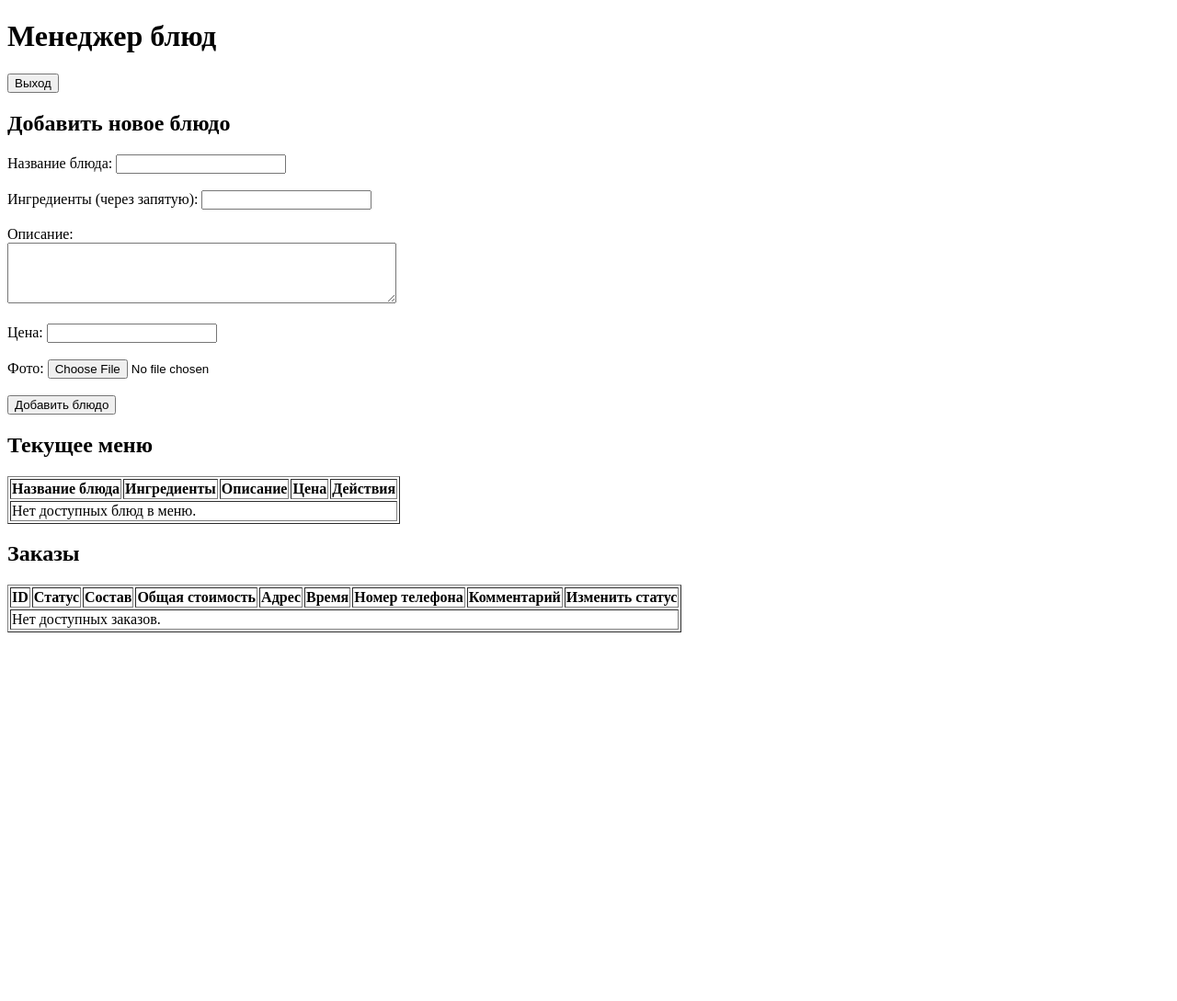
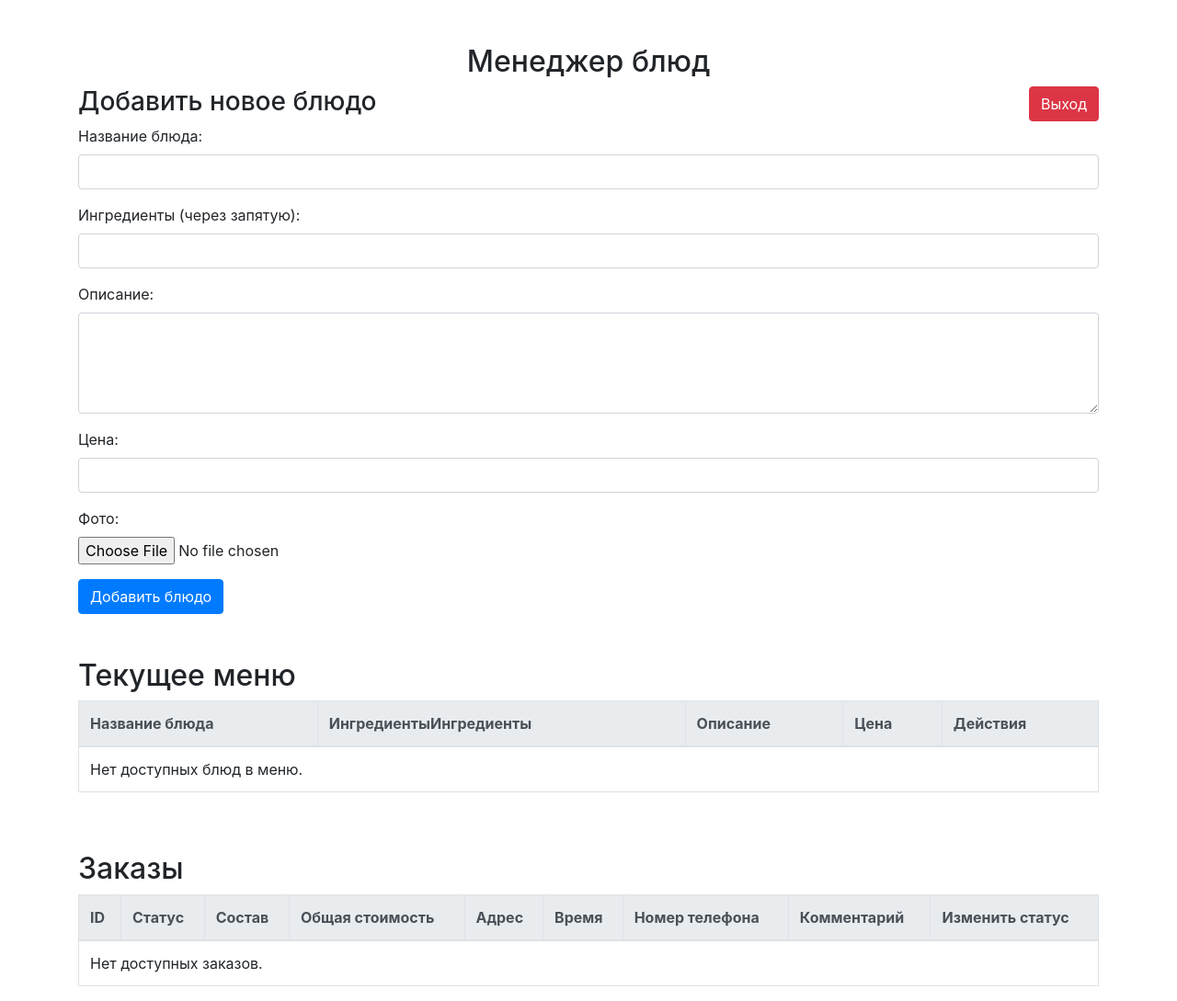
Before and after one commit to Uniqdly/YandexFood, a PHP site: page /meneger.php in a window 1280 px wide. Shown: the whole page at 92% size. Before the commit the page ends 688 px from the top, so only its background shows below. Run offline with PHP 8.4, Linux system fonts and the light colour scheme; data that the repository does not hold is empty.

Commit message:
исправила ошибку некорректной работы

```diff
--- a/meneger.php
+++ b/meneger.php
@@ -1,9 +1,70 @@
+<?php
+session_start(); // Переместил вызов session_start() в самое начало
+
+$conn = new mysqli("localhost", "root", "", "delivery");
+
+if ($conn->connect_error) {
+    die("Connection failed: " . $conn->connect_error);
+}
+
+if (isset($_SESSION['role']) && $_SESSION['role'] !== 'manager') {
+    header('Location: login.php');
+    exit();
+}
+
+if (isset($_POST['submit'])) {
+    // Обработка формы добавления нового блюда
+    $dish_name = $_POST["name"];
+    $ingredients = $_POST["ingredients_name"];
+    $description = $_POST["description"];
+    $price = $_POST["price"];
+    $photo = $_FILES["photo"]["tmp_name"];
+
+    // Вставка данных о блюде в таблицу Dishes
+    $sql = "INSERT INTO Dishes (name, ingredients_name, description, price, photo) VALUES (?, ?, ?, ?, ?)";
+    $stmt = $conn->prepare($sql);
+    $stmt->bind_param("sssis", $dish_name, $ingredients, $description, $price, $photo);
+    $stmt->execute();
+    $stmt->close();
+
+    // Получаем ID добавленного блюда
+    $dish_id = $conn->insert_id;
+
+    // Разделение списка ингредиентов на отдельные записи
+    $ingredient_names = explode(",", $ingredients);
+    foreach ($ingredient_names as $ingredient_name) {
+        // Вставка данных об ингредиенте в таблицу ingredients
+        $ingredient_sql = "INSERT INTO Ingredients (name, name_dishes) VALUES (?, ?)";
+        $ingredient_stmt = $conn->prepare($ingredient_sql);
+        $ingredient_stmt->bind_param("ss", $ingredient_name, $dish_name);
+        $ingredient_stmt->execute();
+        $ingredient_stmt->close();
+    }
+
+    echo "<meta http-equiv='refresh' content='0'>";
+}
+?>
+
 <!DOCTYPE html>
 <html lang="en">
 <head>
     <meta charset="UTF-8">
     <meta name="viewport" content="width=device-width, initial-scale=1.0">
     <title>Менеджер блюд</title>
+    <!-- Подключение Bootstrap -->
+    <link rel="stylesheet" href="https://maxcdn.bootstrapcdn.com/bootstrap/4.5.2/css/bootstrap.min.css">
+    <script src="https://ajax.googleapis.com/ajax/libs/jquery/3.5.1/jquery.min.js"></script>
+    <script src="https://cdnjs.cloudflare.com/ajax/libs/popper.js/1.16.0/umd/popper.min.js"></script>
+    <script src="https://maxcdn.bootstrapcdn.com/bootstrap/4.5.2/js/bootstrap.min.js"></script>
+    <style>
+        /* Дополнительные стили */
+        .btn-toggle {
+            margin-bottom: 5px;
+        }
+        .status-form {
+            display: none;
+        }
+    </style>
     <script src="https://ajax.googleapis.com/ajax/libs/jquery/3.5.1/jquery.min.js"></script>
     <script>
         function logout() {
@@ -40,83 +101,49 @@
     </script>
 </head>
 <body>
-    <h1>Менеджер блюд</h1>
-    <button onclick="logout()">Выход</button>
-    <h2>Добавить новое блюдо</h2>
+<div class="container mt-5">
+        <h2 class="text-center">Менеджер блюд</h2>
+        <button class="btn btn-danger float-right mb-3" onclick="logout()">Выход</button>
+        <h3>Добавить новое блюдо</h3>
         <form action="<?php echo $_SERVER['PHP_SELF']; ?>" method="post" enctype="multipart/form-data">
+            <div class="form-group">
                 <label for="name">Название блюда:</label>
-        <input type="text" id="name" name="name" required><br><br>
-
+                <input type="text" class="form-control" id="name" name="name" required>
+            </div>
+            <div class="form-group">
                 <label for="ingredients_name">Ингредиенты (через запятую):</label>
-        <input type="text" id="ingredients_name" name="ingredients_name" required><br><br>
-
-        <label for="description">Описание:</label><br>
-        <textarea id="description" name="description" rows="4" cols="50"></textarea><br><br>
-
+                <input type="text" class="form-control" id="ingredients_name" name="ingredients_name" required>
+            </div>
+            <div class="form-group">
+                <label for="description">Описание:</label>
+                <textarea class="form-control" id="description" name="description" rows="4" cols="50"></textarea>
+            </div>
+            <div class="form-group">
                 <label for="price">Цена:</label>
-        <input type="text" id="price" name="price" required><br><br>
-
+                <input type="text" class="form-control" id="price" name="price" required>
+            </div>
+            <div class="form-group">
                 <label for="photo">Фото:</label>
-        <input type="file" id="photo" name="photo"><br><br>
-
-        <input type="submit" name="submit" value="Добавить блюдо">
+                <input type="file" class="form-control-file" id="photo" name="photo">
+            </div>
+            <button type="submit" name="submit" class="btn btn-primary">Добавить блюдо</button>
         </form>
-
-    <h2>Текущее меню</h2>
-    <table border="1">
+        <h2 class="mt-5">Текущее меню</h2>
+        <div class="table-responsive">
+            <table class="table table-bordered">
+                <thead class="thead-light">
                     <tr>
                         <th>Название блюда</th>
+                        <th>Ингредиенты</
                         <th>Ингредиенты</th>
         <th>Описание</th>
         <th>Цена</th>
         <th>Действия</th>
         </tr>
+        </thead>
+        <tbody>
+
         <?php
-        // Отображение текущего меню блюд с возможностью редактирования и удаления
-        $conn = new mysqli("localhost", "root", "", "delivery");
-
-        if ($conn->connect_error) {
-            die("Connection failed: " . $conn->connect_error);
-        }
-        session_start();
-
-        if (isset($_SESSION['role']) && $_SESSION['role'] !== 'manager') {
-            // Роль пользователя не является "courier", перенаправляем на страницу логина
-            header('Location: login.php');
-            exit();
-        }
-        if (isset($_POST['submit'])) {
-            // Обработка формы добавления нового блюда
-            $dish_name = $_POST["name"];
-            $ingredients = $_POST["ingredients_name"];
-            $description = $_POST["description"];
-            $price = $_POST["price"];
-            $photo = $_FILES["photo"]["tmp_name"];
-
-            // Вставка данных о блюде в таблицу Dishes
-            $sql = "INSERT INTO Dishes (name, ingredients_name, description, price, photo) VALUES (?, ?, ?, ?, ?)";
-            $stmt = $conn->prepare($sql);
-            $stmt->bind_param("sssis", $dish_name, $ingredients, $description, $price, $photo);
-            $stmt->execute();
-            $stmt->close();
-
-            // Получаем ID добавленного блюда
-            $dish_id = $conn->insert_id;
-
-            // Разделение списка ингредиентов на отдельные записи
-            $ingredient_names = explode(",", $ingredients);
-            foreach ($ingredient_names as $ingredient_name) {
-                // Вставка данных об ингредиенте в таблицу ingredients
-                $ingredient_sql = "INSERT INTO Ingredients (name, name_dishes) VALUES (?, ?)";
-                $ingredient_stmt = $conn->prepare($ingredient_sql);
-                $ingredient_stmt->bind_param("ss", $ingredient_name, $dish_name);
-                $ingredient_stmt->execute();
-                $ingredient_stmt->close();
-            }
-
-            echo "<meta http-equiv='refresh' content='0'>";
-        }
-
         $sql = "SELECT * FROM Dishes";
         $result = $conn->query($sql);
 
@@ -147,65 +174,37 @@
                     }
                 }
 
-                // Обработка нажатия кнопки "Сохранить" для каждой строки в таблице блюд
-                if(isset($_POST["save_dish"])) {
-                    $dish_id = $_POST["dish_id"];
-                    $new_name = $_POST["new_name"];
-                    $new_ingredients = $_POST["new_ingredients"];
-                    $new_description = $_POST["new_description"];
-                    $new_price = $_POST["new_price"];
-                    // Дополнительно получите новые значения для других полей, если они могут изменяться
-                    // Например, $new_ingredients = $_POST["new_ingredients"];
-                    // и так далее...
-
-                    // Выполните SQL-запрос для обновления данных блюда
-                    $sql_update_dish = "UPDATE Dishes SET name='$new_name' WHERE id=$dish_id";
-                    $sql_update_ingredients = "UPDATE Dishes SET name='$new_ingredients' WHERE id=$dish_id";
-                    $sql_update_description = "UPDATE Dishes SET name='$new_description' WHERE id=$dish_id";
-                    $sql_update_price = "UPDATE Dishes SET name='$new_price' WHERE id=$dish_id";
-                    // Дополнительно добавьте другие поля для обновления
-                    // Например, $sql_update_dish = "UPDATE Dishes SET name='$new_name', ingredients='$new_ingredients' WHERE id=$dish_id";
-
-                    if ($conn->query($sql_update_dish) === TRUE) {
-                        echo "Изменения сохранены успешно.";
-                    } else {
-                        echo "Ошибка при сохранении изменений: " . $conn->error;
-                    }
-                }
-
                 echo "<td><input type='text' value='" . $ingredients_str . "'></td>";
 
                 echo "<td><input type='text' value='" . $row["description"] . "'></td>";
                 echo "<td><input type='text' value='" . $row["price"] . "'></td>";
                 echo "<td>";
-                echo "<td>";
+
                 echo "<form action='" . $_SERVER['PHP_SELF'] . "' method='post'>";
                 echo "<input type='hidden' name='dish_id' value='" . $row["id"] . "'>";
                 echo "<button type='submit' name='save_dish'>Сохранить</button>";
                 echo "</form>";
-                echo "</td>";
 
-                echo "<td>";
                 echo "<form action='" . $_SERVER['PHP_SELF'] . "' method='post'>";
                 echo "<input type='hidden' name='dish_id' value='" . $row["id"] . "'>";
                 echo "<button type='submit' name='delete_dish'>Удалить</button>";
                 echo "</form>";
-                echo "</td>";
 
-                echo "</tr>";
                 echo "</td>";
                 echo "</tr>";
-
             }
         } else {
             echo "<tr><td colspan='5'>Нет доступных блюд в меню.</td></tr>";
         }
         $conn->close();
         ?>
+        </tbody>
         </table>
-
-    <h2>Заказы</h2>
-    <table border="1">
+        </div>
+        <h2 class="mt-5">Заказы</h2>
+        <div class="table-responsive">
+        <table class="table table-bordered">
+        <thead class="thead-light">
         <tr>
         <th>ID</th>
         <th>Статус</th>
@@ -217,6 +216,8 @@
         <th>Комментарий</th>
         <th>Изменить статус</th>
         </tr>
+        </thead>
+        <tbody>
         <?php
         // Отображение всех заказов с возможностью изменения статуса
         $conn = new mysqli("localhost", "root", "", "delivery");
@@ -255,6 +256,7 @@
                 echo "<td>" . $row["time"] . "</td>";
                 echo "<td>" . $row["phone_number"] . "</td>";
                 echo "<td>" . $row["comment"] . "</td>";
+
                 // Кнопки для изменения статуса заказа
                 echo "<td>";
                 echo "<form action='meneger.php' method='post'>";
@@ -269,12 +271,18 @@
                 echo "</select>";
                 echo "<input type='submit' value='Изменить статус'>";
                 echo "</form>";
+
+                echo "</td>";
+                echo "</tr>";
             }
         } else {
             echo "<tr><td colspan='9'>Нет доступных заказов.</td></tr>";
         }
         $conn->close();
         ?>
+        </tbody>
         </table>
+        </div>
+        </div>
         </body>
         </html>
```
Lines whose indentation alone changed are shown as unchanged.
